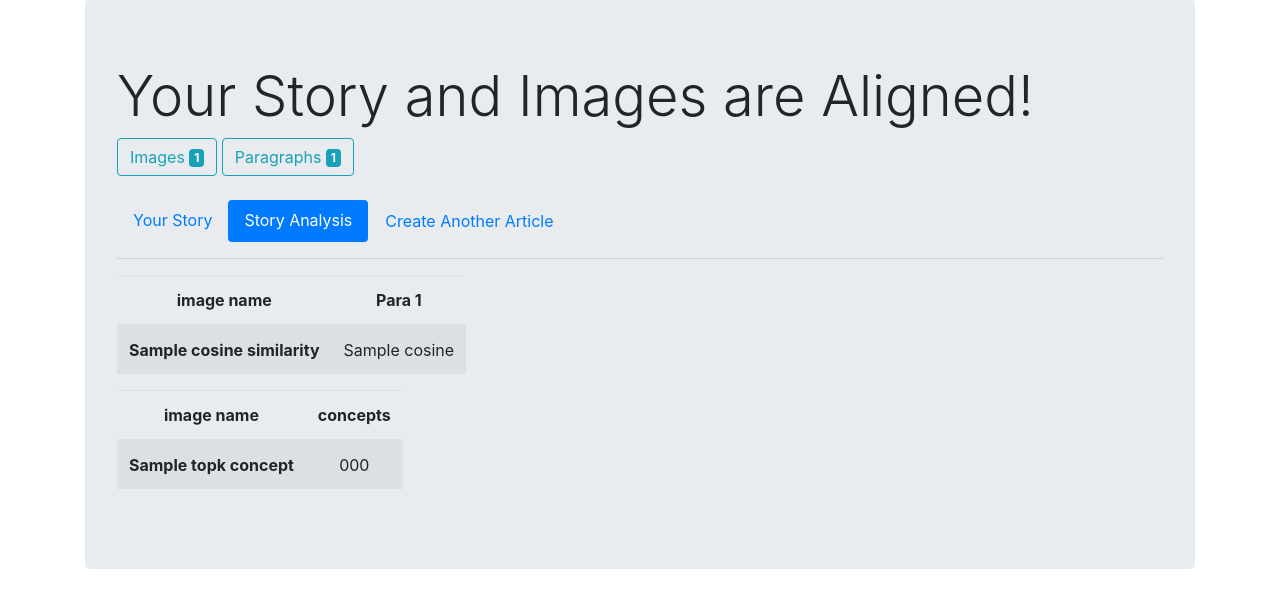
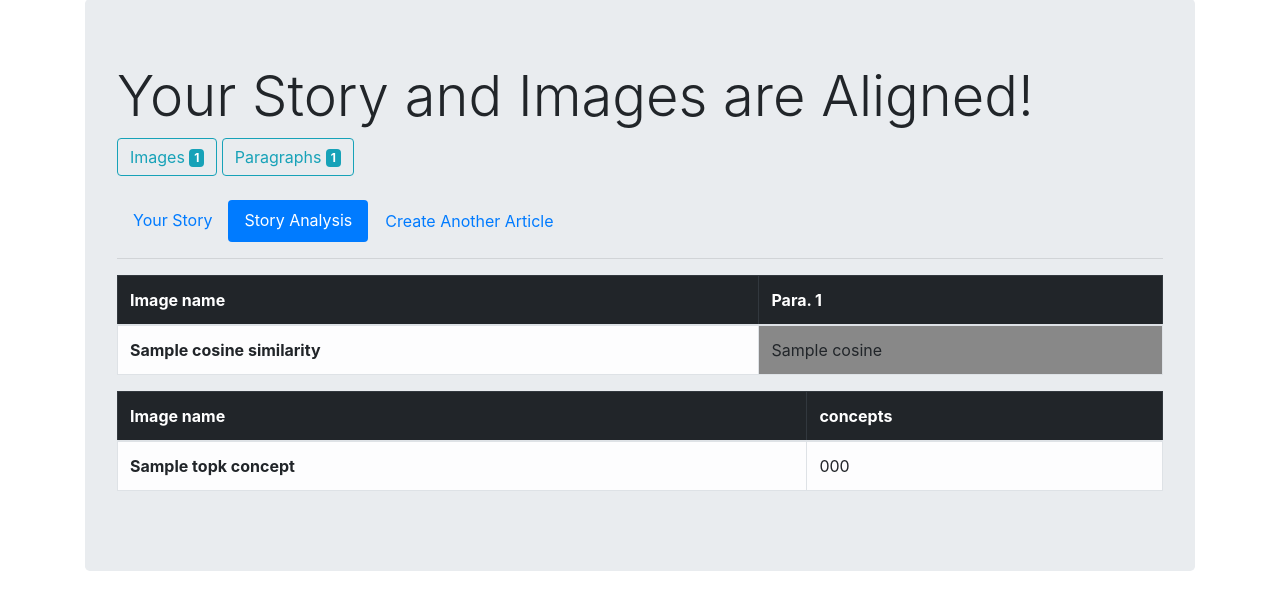
Before and after one commit to chengwill97/Story-and-Image-Alignment, a Python web app: template flask/app/templates/demo.html in a window 1280 px wide, after a click on "Story Analysis". Shown: the part 71-681 px from the top of the page. Run offline with Jinja, Linux system fonts and the light colour scheme; the template is opened without the code that fills it: most values are stand-ins (such as "Sample title", 1, 10 or a date in 2020); some libraries are stand-ins or nearby versions.

Commit message:
Give cosine sim cells colors based on value
- add conversion of cosine value to rgb
- change styles with tables

```diff
--- a/flask/app/templates/demo.html
+++ b/flask/app/templates/demo.html
@@ -65,13 +65,13 @@
         <!-- Start of Analysis Tab -->
         <div class="tab-pane fade" id="analysis" role="tabpanel" aria-labelledby="analysis-tab">
 
-            <table class="table table-striped table-responsive text-center">
+            <table class="table table-bordered table-light">
                 {% if cosine_similarities %}
-                    <thead>
+                    <thead class="table-dark">
                         <tr>
-                            <th scope="col">image name</th>
+                            <th scope="col">Image name</th>
                             {% for text_index in range(1, num_texts+1) %}
-                                <th scope="col">Para {{ text_index }}</th>
+                                <th scope="col"><span>Para. {{ text_index }}</span></th>
                             {% endfor %}
                         </tr>
                     </thead>
@@ -80,23 +80,23 @@
                             <tr>
                                 <th scope="row">{{ image_name }}</th>
                                 {% for cosine in cosines %}
-                                    <td>{{ cosine }}</td>
+                                    <td style="background: {{ cosine.color }}">{{ cosine.cosine }}</td>
                                 {% endfor %}
                             </tr>
                         {% endfor %}
                     </tbody>
                 {% else %}
-                    <thead>
+                    <thead class="table-dark">
                         <tr><th scope="col">No cosine similarities are available</th></tr>
                     </thead>
                 {% endif %}
             </table>
 
-            <table class="table table-striped table-responsive text-center">
+            <table class="table table-bordered table-light">
                 {% if topk_concepts %}
-                    <thead>
+                    <thead class="table-dark">
                         <tr>
-                            <th scope="col">image name</th>
+                            <th scope="col">Image name</th>
                             <th scope="col">concepts</th>
                         </tr>
                     </thead>
@@ -109,7 +109,7 @@
                         {% endfor %}
                     </tbody>
                 {% else %}
-                    <thead>
+                    <thead class="table-dark">
                         <tr><th scope="col">No concepts are available</th></tr>
                     </thead>
                 {% endif %}
```
Also changed, not shown: flask/app/sandi/demo.py (+25 -1 lines).
